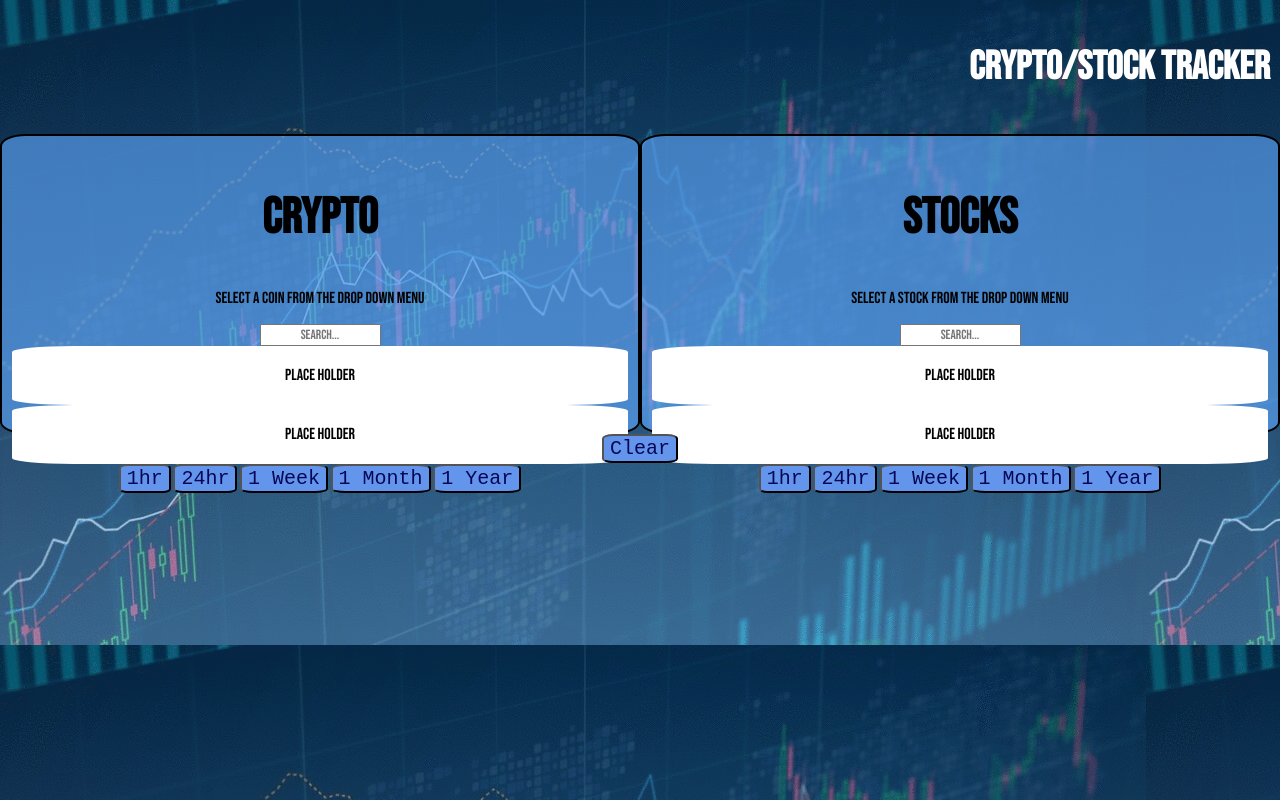
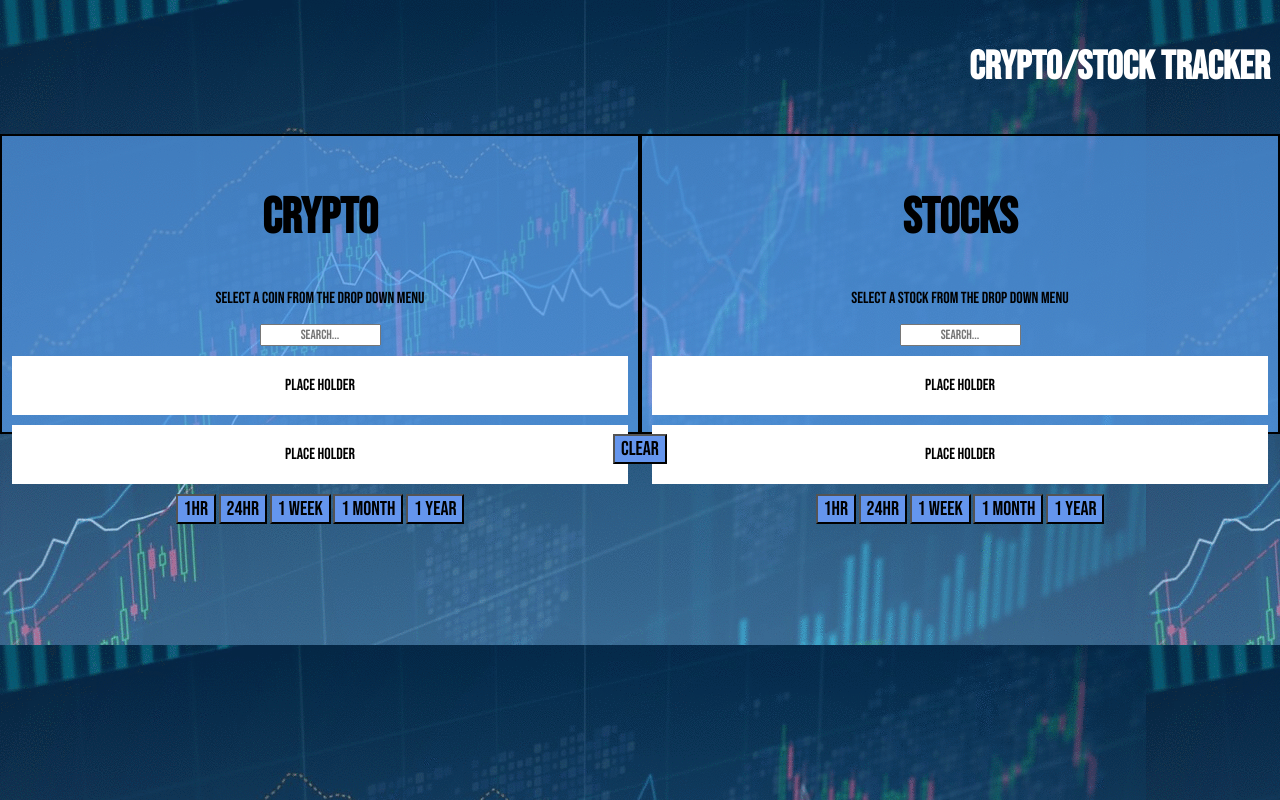
Before and after one commit to nikhil-kharbanda/UofT-Crypto_Proj1, a plain HTML site: page index.html in a window 1280 px wide. Drawn offline with Linux system fonts and the light colour scheme.

Commit message:
edit the placeholders so that they are square and spaced out.

```diff
--- a/Assets/css/style.css
+++ b/Assets/css/style.css
@@ -7,7 +7,6 @@
 
 body {
   margin: 0px;
-  font-family: monospace;
   padding: 0px;
 }
 #navbar {
@@ -39,7 +38,6 @@ body {
   #column1,
   #column2 {
     background-color:rgba(95, 169, 253, 0.623);
-    border-radius: 4%;
     border: 2px solid black;
 
     /* text-align: right; */
@@ -52,11 +50,8 @@ h2{
 .cryptoBtn,
 #clearBtn,
 .stockBtn{
-  color: rgb(7, 7, 85);
   background-color: cornflowerblue;
   font-size: 20px;
-  font-family: monospace;
-  border-radius: 15%;
 }
 
 #statcyptoPrice,
@@ -64,8 +59,7 @@ h2{
 #statcyptoGraph,
 #statstocksGraph{
   background-color: white;
-  border-radius: 10%;
   padding-top: 20px;
   padding-bottom: 20px;
-
+  margin: 10px auto;
 }
--- a/index.html
+++ b/index.html
@@ -47,13 +47,11 @@
           <button id="stock1mth" class="stockBtn">1 Month</button>
           <button id="stock1yr" class="stockBtn">1 Year</button>
         </card>
-      </aside>
-
-      <footer>
         <div>
           <button id="clearBtn">Clear</button>
         </div>
-      </footer>
+      </aside>
+
 
       <script src="Assets/js/script.js"></script>
 </body>
```
